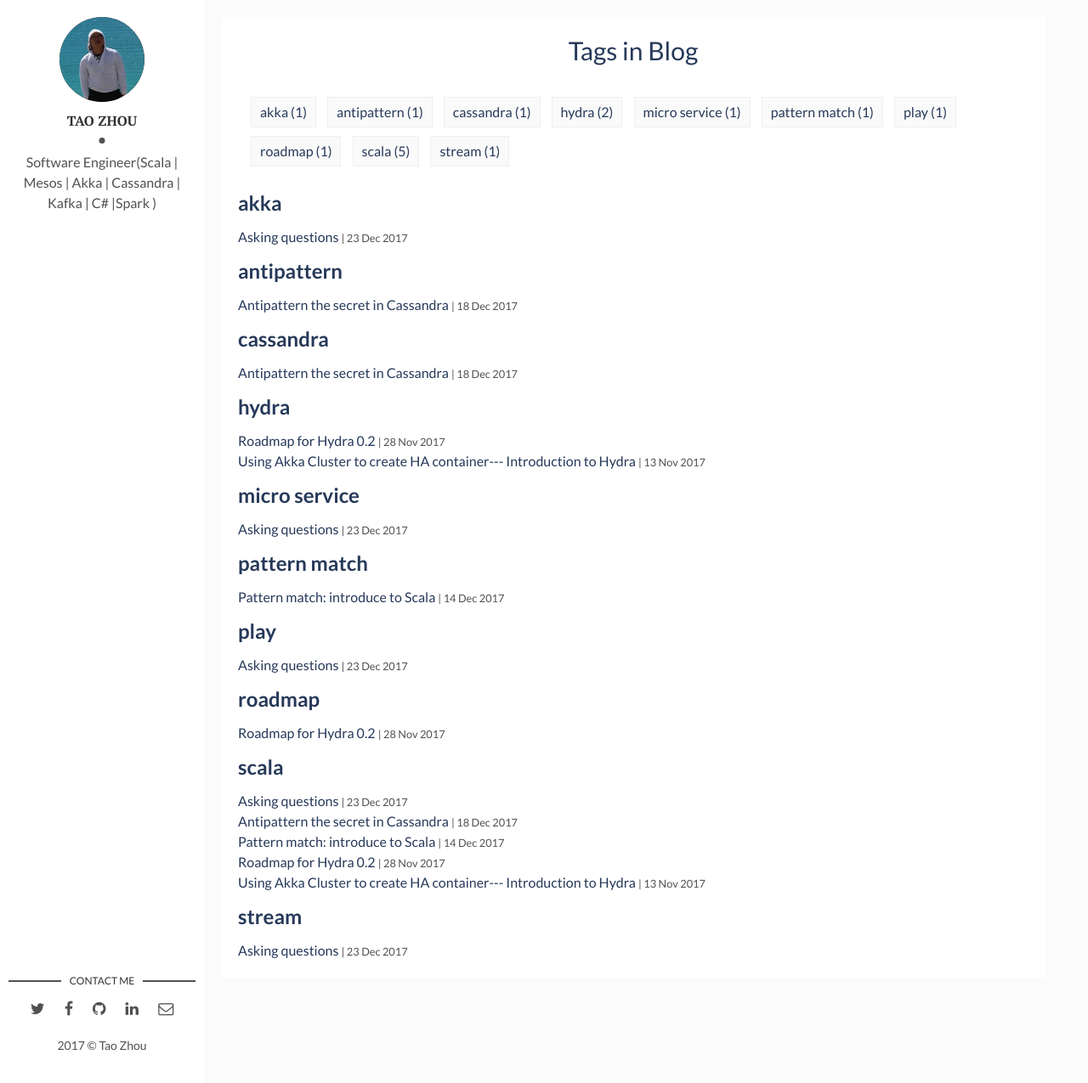
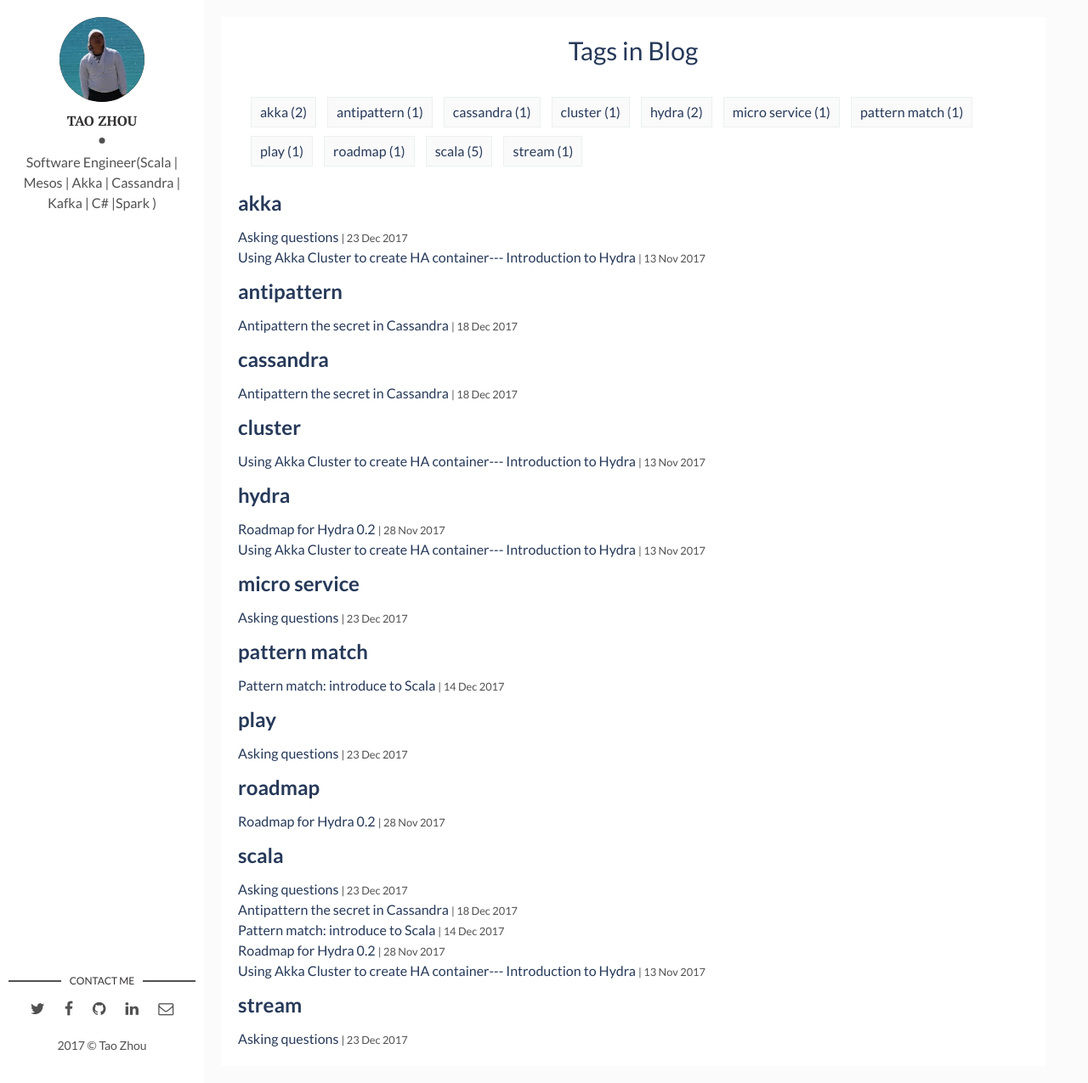
Before and after one commit to wherby/wherby.github.io, a Jekyll site: the page built from tags.html, in a window 1280 px wide and 1275 px high. Shown: the whole window at 85% size. Built offline with Jekyll 4.4.1, drawn with Linux system fonts in a browser that asks for light colours; some of the changed lines change nothing that is shown.

Commit message:
modify info

```diff
--- a/_config.yml
+++ b/_config.yml
@@ -14,8 +14,8 @@ author-img: tao.jpg # add your photo
 about-author: Software Engineer(Scala | Mesos | Akka | Cassandra | Kafka | C# |Spark ) # add description
 twitter: # add your Twitter handle
 facebook: # add your Facebook handle
-github: https://github.com/wherby  # add your Github handle
-linkedin: https://www.linkedin.com/in/tao-zhou-92102641/ # add your Linkedin handle
+github: wherby  # add your Github handle
+linkedin: tao-zhou-92102641/ # add your Linkedin handle
 email: 187225577@qq.com # add your Email address
 
 # Disqus
--- a/_posts/2017-11-13-introduction-to-hydra.markdown
+++ b/_posts/2017-11-13-introduction-to-hydra.markdown
@@ -5,7 +5,7 @@ title:  "Using Akka Cluster to create HA container--- Introduction to Hydra"
 date:   2017-11-13 13:22:16 +0800
 categories: jekyll update
 img: hydra.jpg # Add image post (optional)
-tags: [scala, hydra]
+tags: [scala, hydra, akka ,cluster]
 ---
 Suppose there have a distributed application running on many nodes(VMs or hosts), and the application may crash on some nodes, or some nodes may fail silently.
 
```
